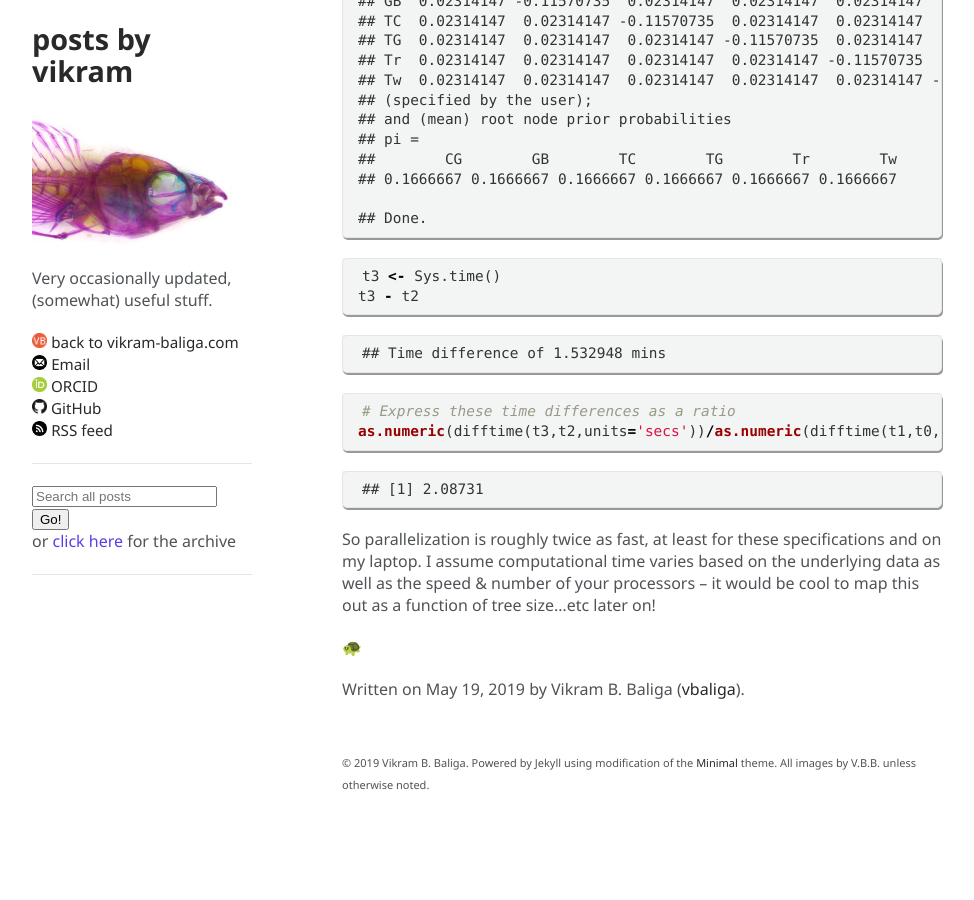
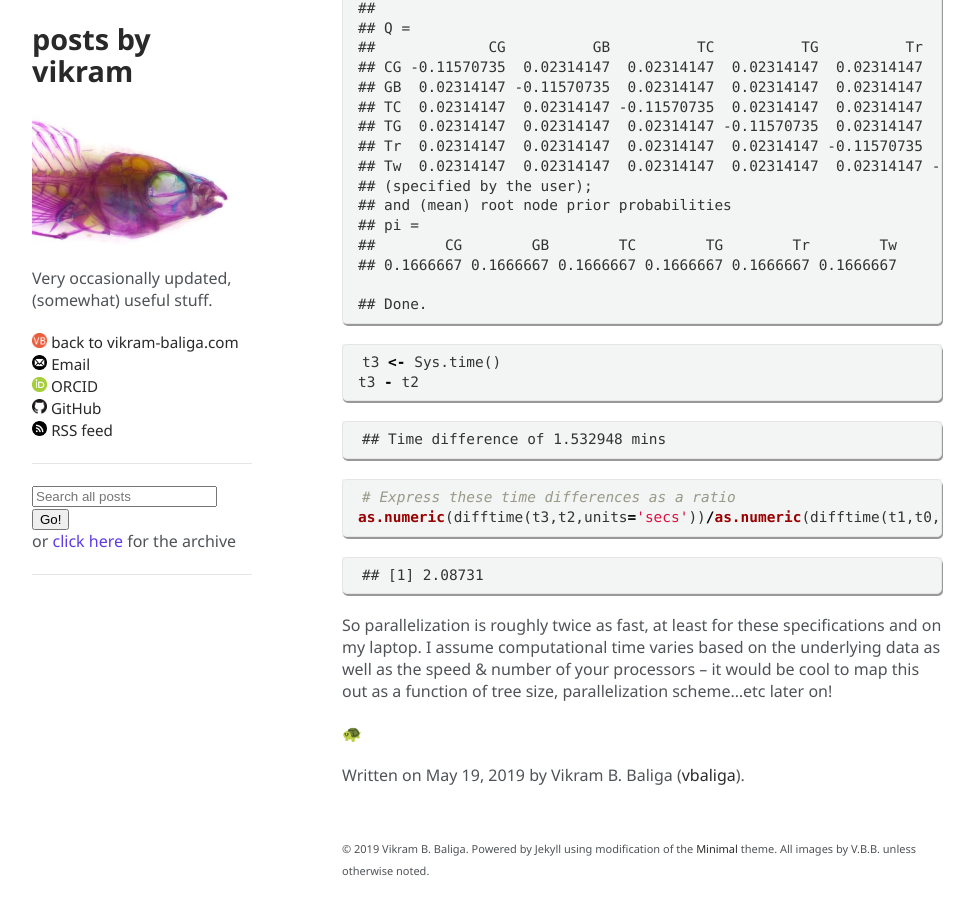
Before and after one commit to vbaliga/vbaliga.github.io, a Jekyll site: the page built from _posts/2019-05-19-run-phytools-makesimmap-parallel.md, in a window 1280 px wide and 900 px high, scrolled down 4632 px. Shown: the whole window, without its empty margins (153-1127 px from the left). Built offline with Jekyll 4.4.1, drawn with Linux system fonts in a browser that asks for light colours; a script that is not in the unit is left out; before the commit the page ends 5446 px from its top, so only the background shows below that; some of the changed text lies outside the part shown.

Commit message:
Update 2019-05-19-run-phytools-makesimmap-parallel.md

```diff
--- a/_posts/2019-05-19-run-phytools-makesimmap-parallel.md
+++ b/_posts/2019-05-19-run-phytools-makesimmap-parallel.md
@@ -176,6 +178,6 @@ as.numeric(difftime(t3,t2,units='secs'))/as.numeric(difftime(t1,t0,units='secs')
 
     ## [1] 2.08731
 
-So parallelization is roughly twice as fast, at least for these specifications and on my laptop. I assume computational time varies based on the underlying data as well as the speed & number of your processors -- it would be cool to map this out as a function of tree size...etc later on!
+So parallelization is roughly twice as fast, at least for these specifications and on my laptop. I assume computational time varies based on the underlying data as well as the speed & number of your processors -- it would be cool to map this out as a function of tree size, parallelization scheme...etc later on!
 
 🐢
```
Also changed, not shown: other parts of _posts/2019-05-19-run-phytools-makesimmap-parallel.md (+2 -0 lines).
